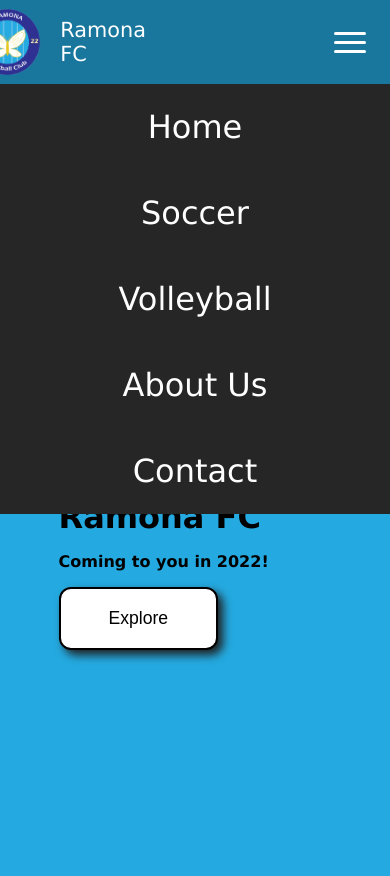
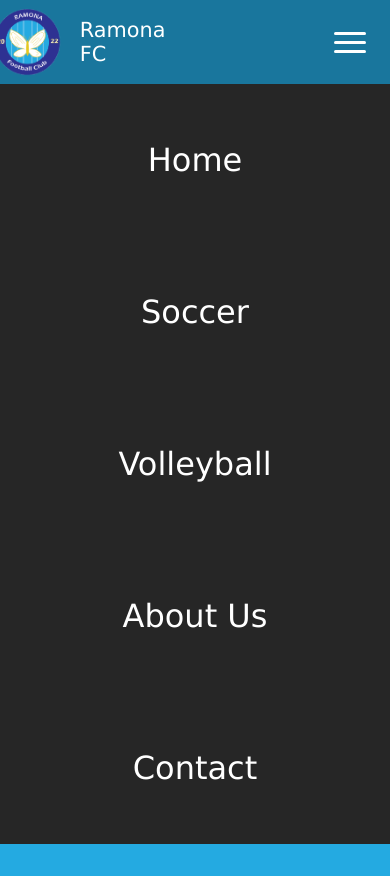
Before and after one commit to bestepha83/Alek-s-fc, a plain HTML site: page index.html in a window 390 px wide. Both pictures are taken after a click on the element 350 px from the left and 42 px from the top of the page. Drawn offline with Linux system fonts and the light colour scheme.

Commit message:
nav fixes and responsiveness

```diff
--- a/style.css
+++ b/style.css
@@ -295,12 +295,19 @@
     }
     .home .home-body {
         width: 70%;
+        align-items: center;
     }
     .home .home-body h1 {
         font-size: 2rem;
     }
     .home .home-body h4 {
         font-size: 1rem;
+    }
+
+
+    nav .logo {
+        width: 40%;
+        margin-right: 1.5rem;
     }
     .burger {
         display: block;
@@ -318,7 +325,7 @@
     nav .nav-links {
         position: absolute;
         right: 0px;
-        height: auto;
+        height: 90vh;
         top: 10vh;
         background-color:#262626;
         display: flex;
@@ -331,9 +338,12 @@
         z-index: -1;
     }
 
+    nav .nav-links li {
+        height: 100%;
+        font-size: 2rem;
+    }
     nav .nav-links li a {
         font-size: 2rem;
-        margin: 1.5rem 0;
     }
 
 }
```
